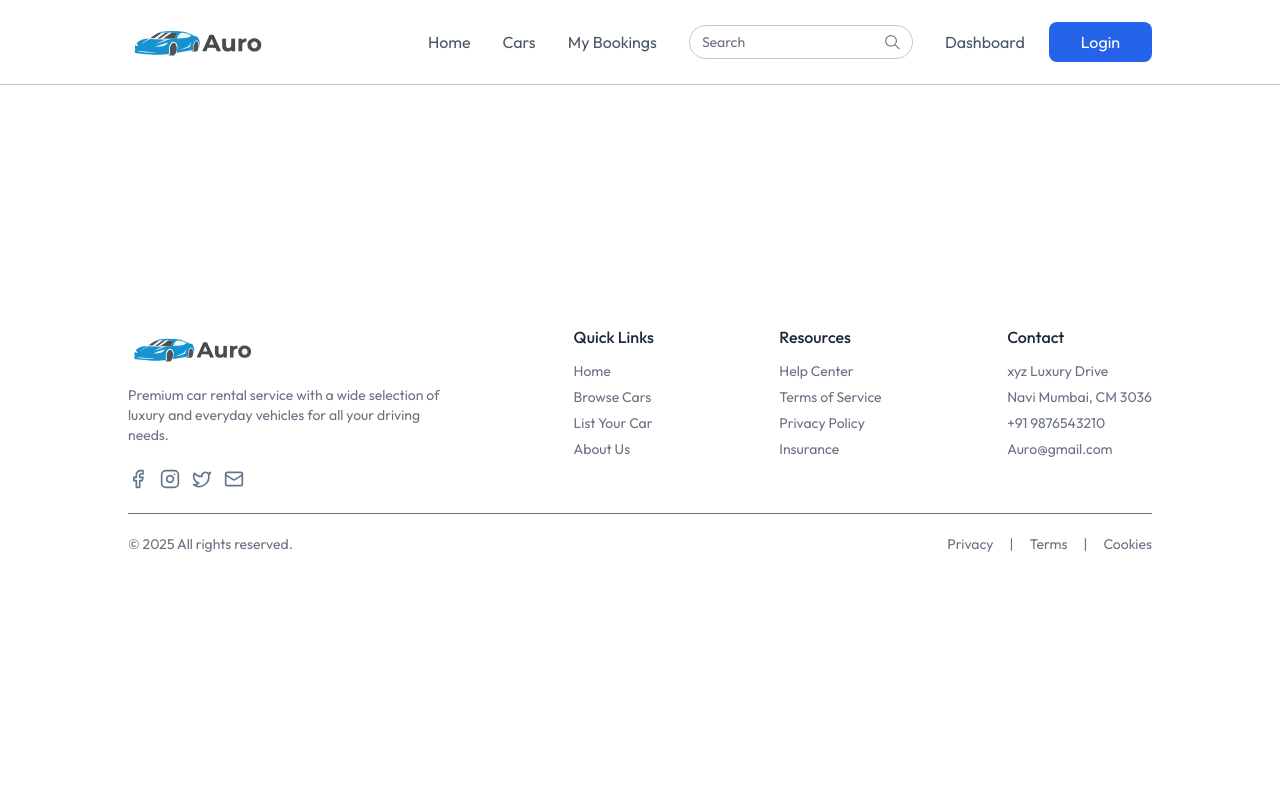
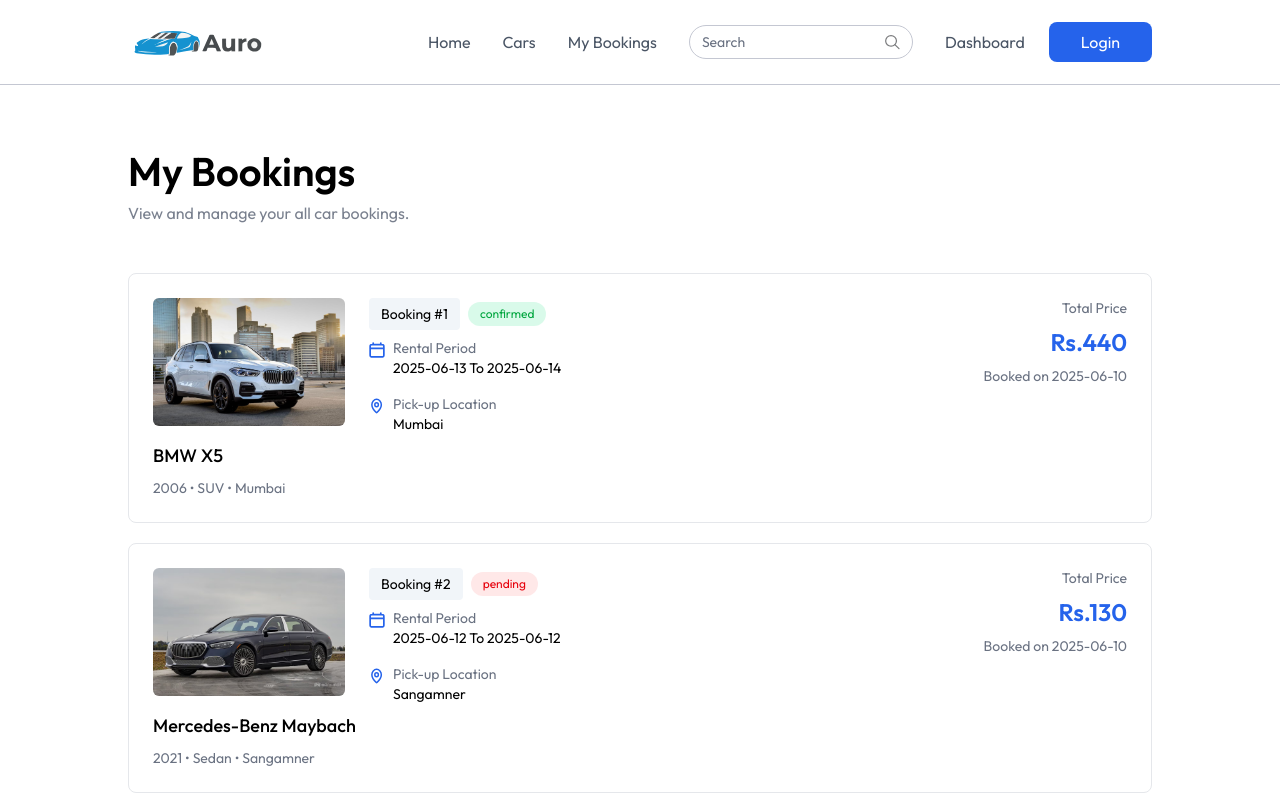
Before and after one commit to chinmaymohite3036/CarRentalWeb, a React app in the folder client/: page /my-bookings in a window 1280 px wide. Shown: the top 800 px of the page. Built offline with nearby package versions, Linux system fonts and the light colour scheme; the HTML template or start-up script is replaced by a standard one; a web font is replaced by a local one.

Commit message:
updated mybookings

```diff
--- a/client/src/components/Navbar.jsx
+++ b/client/src/components/Navbar.jsx
@@ -5,7 +5,7 @@
 const navLinks = [
   { name: "Home", path: "/" },
   { name: "Cars", path: "/cars" },
-  { name: "My Bookings", path: "/Mybookings" },
+  { name: "My Bookings", path: "/my-bookings" },
 ];
 
 const Navbar = ({ setShowLogin }) => {
--- a/client/src/components/Title.jsx
+++ b/client/src/components/Title.jsx
@@ -1,14 +1,18 @@
-import React from 'react'
+import React from "react";
 
 const Title = ({ title, subtitle, align }) => {
   return (
-    <div className={`flex flex-col justify-center items-center text-center ${align === "left" && " md:items-start md:text-left"}`}>
-        <h1 className='font-semibold text-4xl md:text-[40px'>{title}</h1>
-        <p className='text-sm md:text-base text-gray-500/90 mt-2 max-w-156'>{subtitle}</p>
+    <div
+      className={`flex flex-col justify-center items-center text-center ${
+        align === "left" && " md:items-start md:text-left"
+      }`}
+    >
+      <h1 className="font-semibold text-4xl md:text-[40px]">{title}</h1>
+      <p className="text-sm md:text-base text-gray-500/90 mt-2 max-w-2xl">
+        {subtitle}
+      </p>
+    </div>
+  );
+};
 
-
-    </div>
-  )
-}
-
-export default Title
+export default Title;
--- a/client/src/pages/MyBookings.jsx
+++ b/client/src/pages/MyBookings.jsx
@@ -1,16 +1,111 @@
-import React, { useState } from "react";
-import { dummyMyBookingsData } from "../assets/assets";
+import React, { useEffect, useState } from "react";
+import { assets, dummyMyBookingsData } from "../assets/assets";
+import Title from "../components/Title";
 
 const MyBookings = () => {
-  const [bookings, setBookings] = useState([])
-  const fetchMyBookings = async ()=>{
-    setBookings(dummyMyBookingsData)
-  }
+  const [bookings, setBookings] = useState([]);
+  const currency = import.meta.env.VITE_CURRENCY;
+  const fetchMyBookings = async () => {
+    setBookings(dummyMyBookingsData);
+  };
+
+  useEffect(() => {
+    fetchMyBookings();
+  }, []);
   return (
-    <div>
+    <div className="px-6 md:px-16 lg:px-24 xl:px-32 2xl:px-48 mt-16 text-sm max-w-7xl">
+      <Title
+        title="My Bookings"
+        subtitle="View and manage your all car bookings."
+        align="left"
+      />
 
+      <div>
+        {bookings.map((booking, index) => (
+          <div
+            key={booking._id}
+            className="relative p-6 border border-gray-200 rounded-lg mt-5 first:mt-12"
+          >
+            {/* Car Image */}
+            <div className="w-48 h-32 rounded-md overflow-hidden mb-4">
+              <img
+                src={booking.car.image}
+                alt=""
+                className="w-full h-full object-cover"
+              />
+            </div>
+
+            {/* Car Info Below Image */}
+            <div>
+              <h3 className="text-lg font-medium mb-2">
+                {booking.car.brand} {booking.car.model}
+              </h3>
+              <p className="text-sm text-gray-500">
+                {booking.car.year} • {booking.car.category} •{" "}
+                {booking.car.location}
+              </p>
+            </div>
+
+            {/* Booking Info */}
+            <div className="absolute top-6 left-60 flex items-center gap-2">
+              <p className="px-3 py-1.5 bg-light rounded">
+                Booking #{index + 1}
+              </p>
+              <p
+                className={`px-3 py-1 text-xs rounded-full ${
+                  booking.status === "confirmed"
+                    ? "bg-green-400/15 text-green-600"
+                    : "bg-red-400/15 text-red-600"
+                }`}
+              >
+                {booking.status}
+              </p>
+            </div>
+
+            {/* Rental Period - Right of Image */}
+            <div className="absolute top-16 left-60 flex items-start gap-2">
+              <img
+                src={assets.calendar_icon_colored}
+                alt=""
+                className="w-4 h-4 mt-1"
+              />
+              <div>
+                <p className="text-gray-500 text-sm">Rental Period</p>
+                <p className="text-sm">
+                  {booking.pickupDate.split("T")[0]} To{" "}
+                  {booking.returnDate.split("T")[0]}
+                </p>
+              </div>
+            </div>
+
+            <div className="absolute top-30 left-60 flex items-start gap-2">
+              <img
+                src={assets.location_icon_colored}
+                alt=""
+                className="w-4 h-4 mt-1"
+              />
+              <div>
+                <p className="text-gray-500 text-sm">Pick-up Location</p>
+                <p className="text-sm">{booking.car.location}</p>
+              </div>
+            </div>
+
+            {/* Price - Rightmost */}
+            <div className="absolute top-6 right-6 text-right">
+              <p className="text-gray-500 text-sm mb-2">Total Price</p>
+              <h1 className="text-2xl font-semibold text-primary mb-2">
+                {currency}
+                {booking.price}
+              </h1>
+              <p className="text-gray-500 text-sm">
+                Booked on {booking.createdAt.split("T")[0]}
+              </p>
+            </div>
+          </div>
+        ))}
+      </div>
     </div>
-  )
-}
+  );
+};
 
-export default MyBookings
+export default MyBookings;
```
